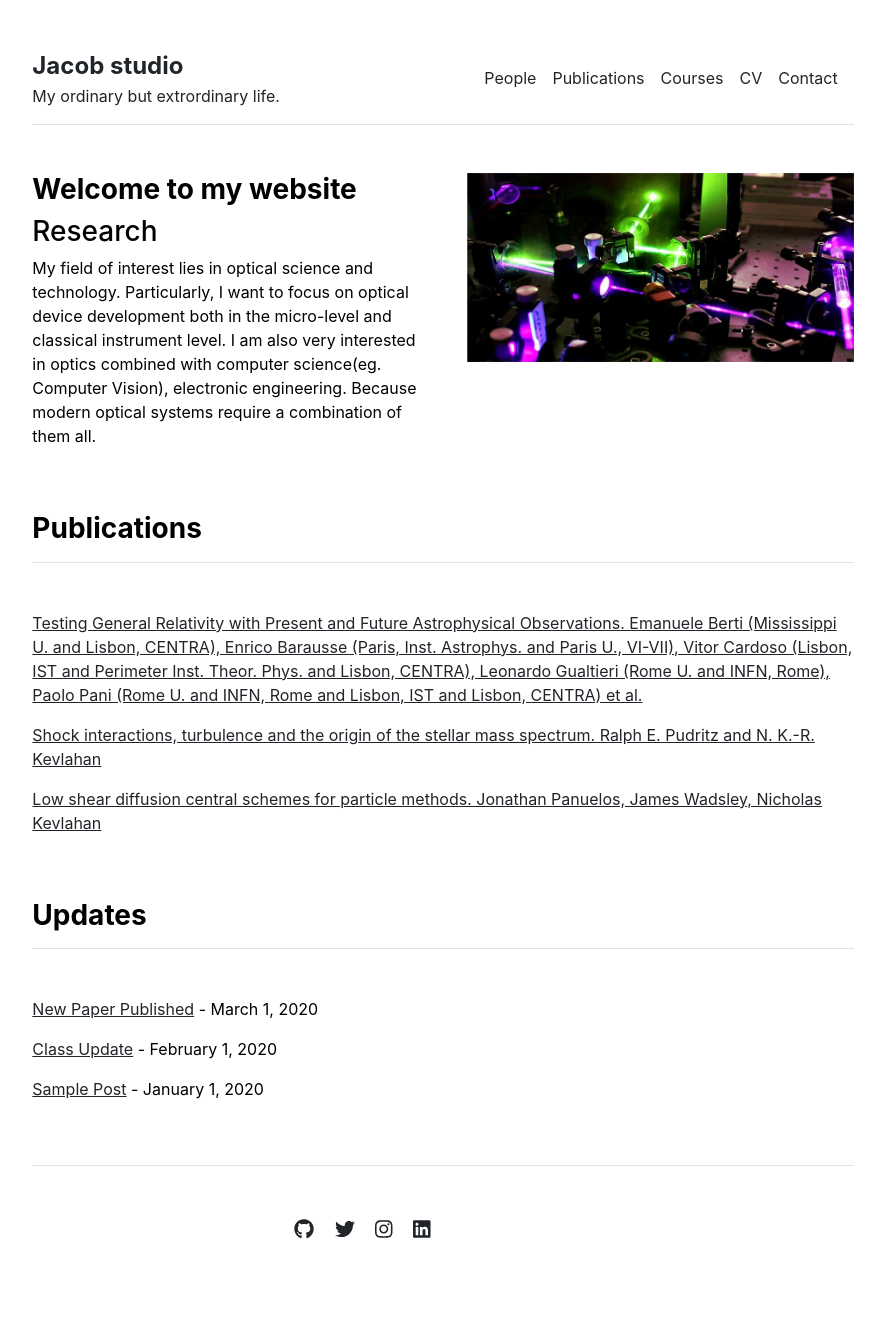
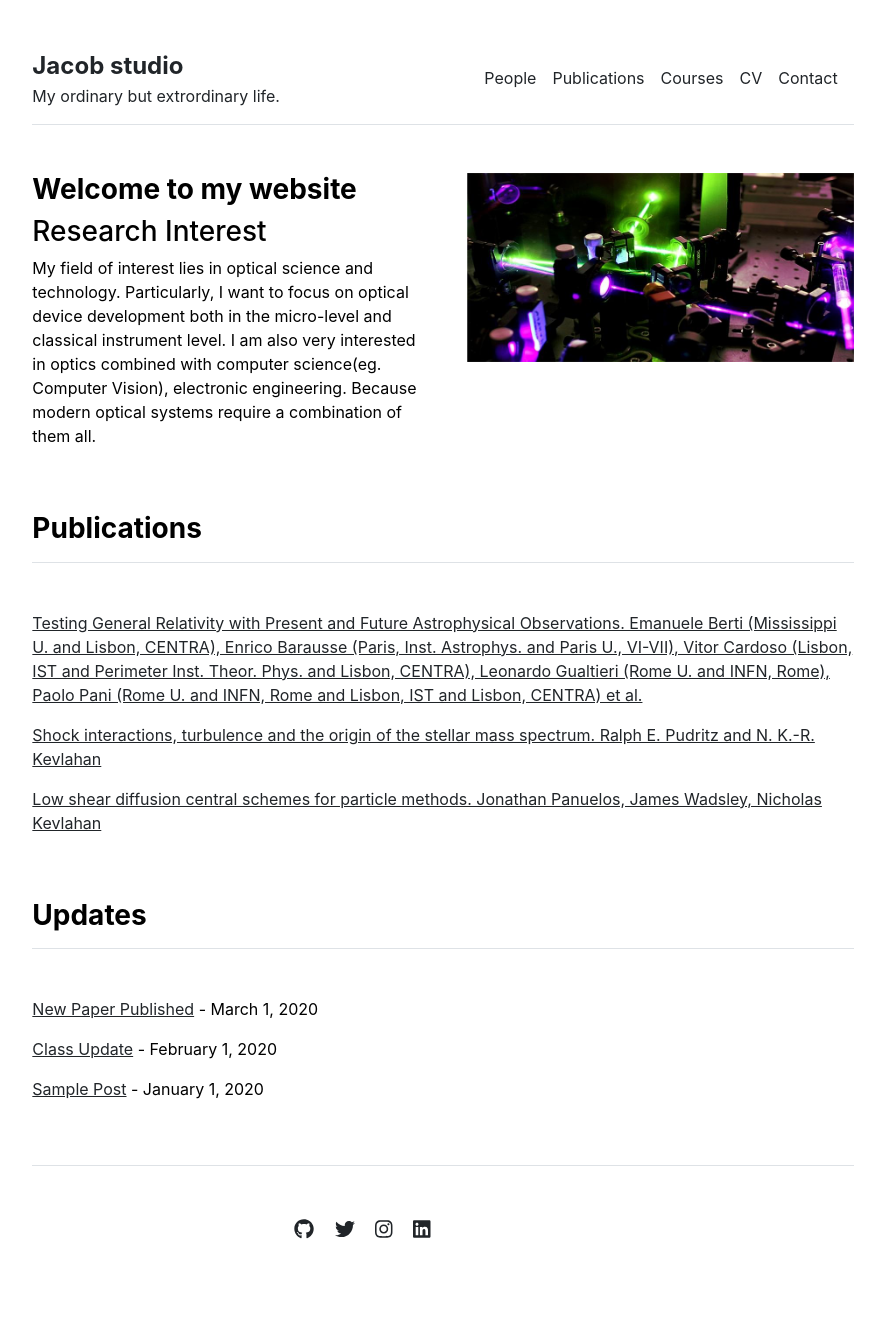
Before and after one commit to JinxinHu/jinxinhu.github.io, a Jekyll site: the page built from index.md, in a window 1280 px wide. Shown: the whole page, without its empty margins (197-1082 px from the left). Built offline with Jekyll 4.4.1, drawn with Linux system fonts in a browser that asks for light colours.

Commit message:
Update index.md

```diff
--- a/index.md
+++ b/index.md
@@ -3,5 +3,5 @@ layout: home
 title: "Home"
 ---
 
-### Research
+### Research Interest
 My field of interest lies in optical science and technology. Particularly, I want to focus on optical device development both in the micro-level and classical instrument level. I am also very interested in optics combined with computer science(eg. Computer Vision), electronic engineering. Because modern optical systems require a combination of them all.
```
